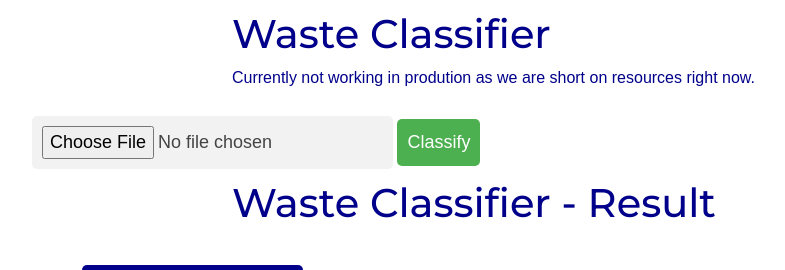
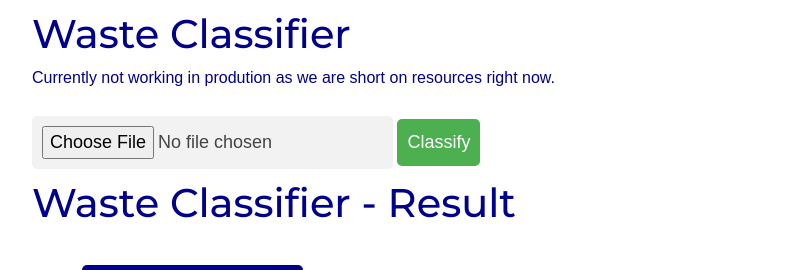
Before and after one commit to Himanshucwu20/Smart_Waste_Management_System, a Flask app: page /preeds in a window 1280 px wide. Shown: the part 83-353 px from the top of the page, without its empty margins (468-1253 px from the left). Run offline with Flask 3, Linux system fonts and the light colour scheme; some libraries are stand-ins or nearby versions.

Commit message:
Update predict.html

```diff
--- a/templates/predict.html
+++ b/templates/predict.html
@@ -13,7 +13,7 @@
 
 .he {
   color: darkblue;
-  margin-left: 700px;
+  margin-left: 500px;
 }
 
 .mine{
```
